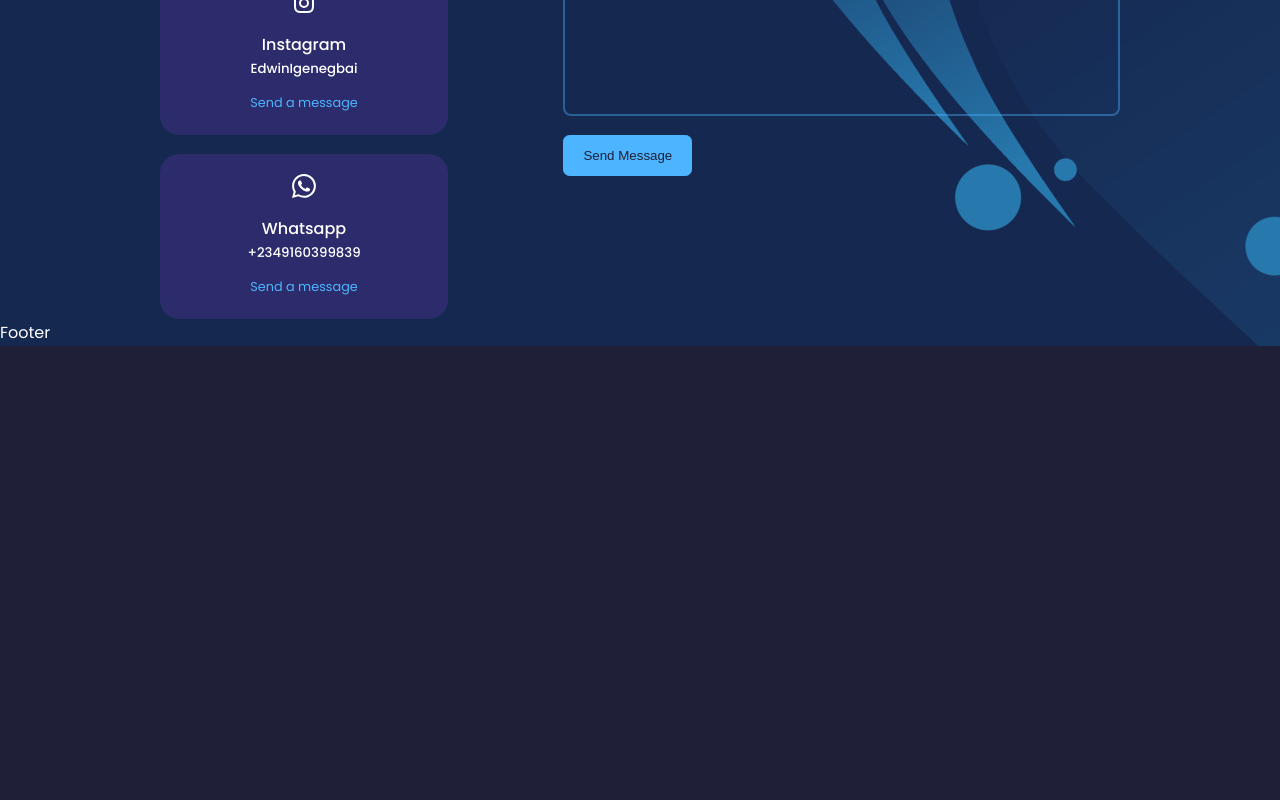
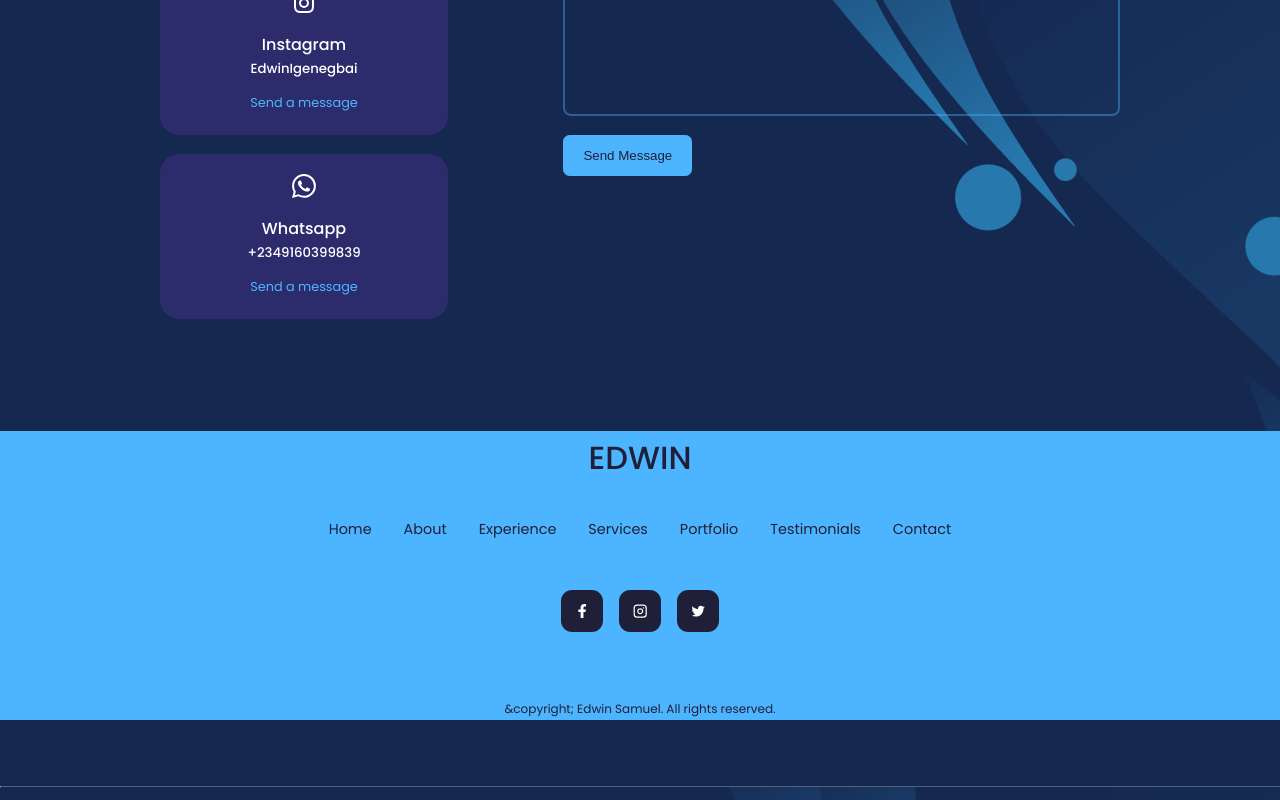
Before and after one commit to Eddysam2000/My-Portfolio, a React (Create React App) app: page / in a window 1280 px wide. Shown: the part 4979-5779 px from the top of the page. Before the commit the page ends 5325 px from the top, so only its background shows below. Built offline with nearby package versions, Linux system fonts and the light colour scheme.

Commit message:
footer added

```diff
--- a/src/components/footer/Footer.jsx
+++ b/src/components/footer/Footer.jsx
@@ -1,9 +1,35 @@
 import React from 'react'
 import './footer.css'
+import { FaFacebookF } from 'react-icons/fa'
+import { FiInstagram } from 'react-icons/fi'
+import { IoLogoTwitter } from 'react-icons/io'
 
 const Footer = () => {
   return (
-    <div>Footer</div>
+    <footer>
+      <a href="#" className='footer_logo'>EDWIN</a>
+
+      <ul className='permalinks'>
+        <li><a href="#">Home</a></li>
+        <li><a href="#about">About</a></li>
+        <li><a href="#experience">Experience</a></li>
+        <li><a href="#services">Services</a></li>
+        <li><a href="#portfolio">Portfolio</a></li>
+        <li><a href="#testimonials">Testimonials</a></li>
+        <li><a href="#contact">Contact</a></li>
+      </ul>
+
+      <div className="footer_socials">
+        <a href="https://facebook.com"><FaFacebookF /></a>
+        <a href="https://instagram.com"><FiInstagram /></a>
+        <a href="https://twitter.com"><IoLogoTwitter /></a>
+      </div>
+
+      <div className="footer_copyright">
+        <small>&copyright; Edwin Samuel. All rights reserved.</small>
+      </div>
+
+    </footer>
   )
 }
 
--- a/src/components/footer/footer.css
+++ b/src/components/footer/footer.css
@@ -0,0 +1,53 @@
+footer {
+    background: var(--color-primary);
+    text-align: center;
+    font-size: 0.9rem;
+    padding: 3rem, 0;
+    margin-top: 7rem;
+}
+
+footer a {
+    color: var(--color-bg);
+}
+
+.footer_logo {
+    font-weight: 500;
+    font-size: 2rem;
+    display: inline-block;
+    margin-bottom: 2rem;
+}
+
+.permalinks {
+    display: flex;
+    flex-wrap: wrap;
+    margin: 0 auto 3rem;
+    gap: 2rem;
+    justify-content: center;
+}
+
+.footer_socials {
+    justify-content: center;
+    display: flex;
+    gap: 1rem;
+    margin-bottom: 4rem;
+}
+
+.footer_socials a {
+    background: var(--color-bg);
+    color: var(--color-white);
+    border-radius: 0.7rem;
+    display: flex;
+    border: 1px solid transparent;
+    padding: 0.8rem;
+}
+
+.footer_socials a:hover {
+    background: transparent;
+    border-color: var(--color-bg);
+    color: var(--color-bg);
+}
+
+.footer_copyright {
+    color: var(--color-bg);
+    margin-bottom: 5rem;
+}
```
